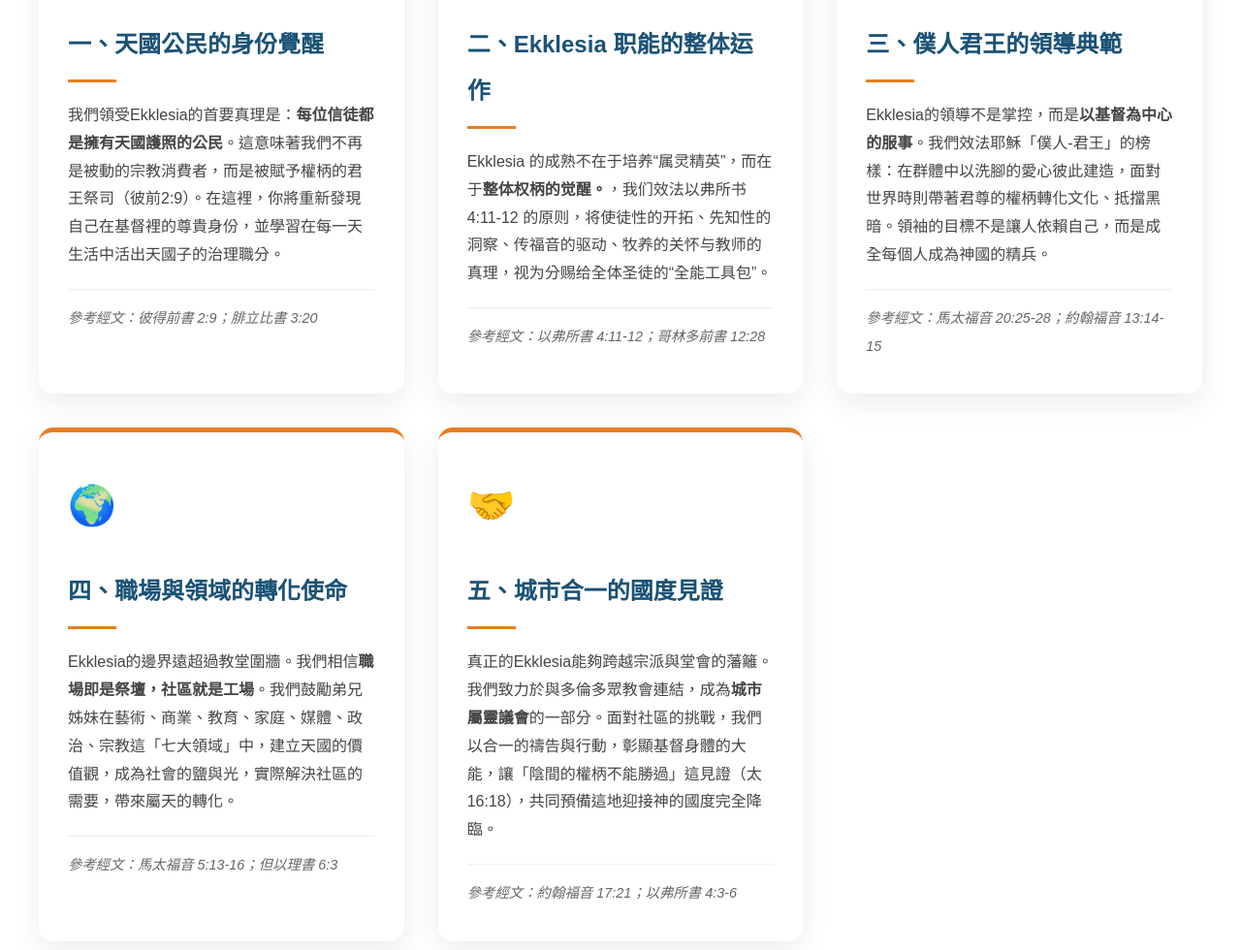
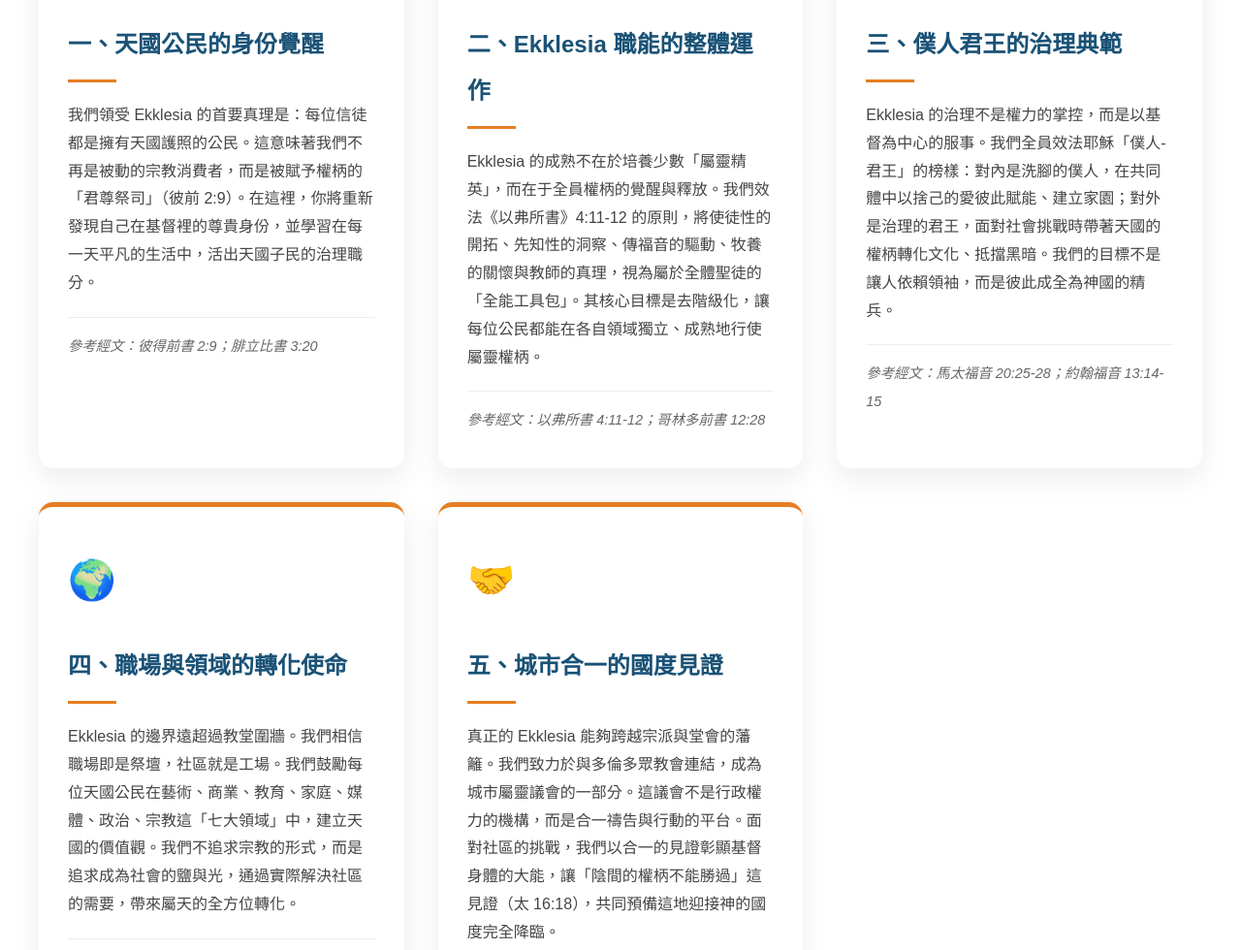
Before and after one commit to konbinoxx-cell/toronto-liferiver-church, a website: page pages/vision.html in a window 1280 px wide. Shown: the part 1380-2360 px from the top of the page at 97% size. Drawn offline with Linux system fonts and the light colour scheme.

Commit message:
fix 5 card

```diff
--- a/pages/vision.html
+++ b/pages/vision.html
@@ -248,25 +248,25 @@
                     <div class="ekklesia-icon">👑</div>
                     <h3>一、天國公民的身份覺醒</h3>
                     <p>
-                        我們領受Ekklesia的首要真理是：<strong>每位信徒都是擁有天國護照的公民</strong>。這意味著我們不再是被動的宗教消費者，而是被賦予權柄的君王祭司（彼前2:9）。在這裡，你將重新發現自己在基督裡的尊貴身份，並學習在每一天生活中活出天國子的治理職分。
+                        我們領受 Ekklesia 的首要真理是：每位信徒都是擁有天國護照的公民。這意味著我們不再是被動的宗教消費者，而是被賦予權柄的「君尊祭司」（彼前 2:9）。在這裡，你將重新發現自己在基督裡的尊貴身份，並學習在每一天平凡的生活中，活出天國子民的治理職分。
                     </p>
                     <div class="scripture-ref">參考經文：彼得前書 2:9；腓立比書 3:20</div>
                 </div>
 
                 <div class="ekklesia-card">
                     <div class="ekklesia-icon">🛠️</div>
-                    <h3>二、Ekklesia 职能的整体运作</h3>
+                    <h3>二、Ekklesia 職能的整體運作</h3>
                     <p>
-                        Ekklesia 的成熟不在于培养“属灵精英”，而在于<strong>整体权柄的觉醒。</strong>，我们效法以弗所书 4:11-12 的原则，将使徒性的开拓、先知性的洞察、传福音的驱动、牧养的关怀与教师的真理，视为分赐给全体圣徒的“全能工具包”。
+                        Ekklesia 的成熟不在於培養少數「屬靈精英」，而在于全員權柄的覺醒與釋放。我們效法《以弗所書》4:11-12 的原則，將使徒性的開拓、先知性的洞察、傳福音的驅動、牧養的關懷與教師的真理，視為屬於全體聖徒的「全能工具包」。其核心目標是去階級化，讓每位公民都能在各自領域獨立、成熟地行使屬靈權柄。
                     </p>
                     <div class="scripture-ref">參考經文：以弗所書 4:11-12；哥林多前書 12:28</div>
                 </div>
 
                 <div class="ekklesia-card">
                     <div class="ekklesia-icon">🤲</div>
-                    <h3>三、僕人君王的領導典範</h3>
+                    <h3>三、僕人君王的治理典範</h3>
                     <p>
-                        Ekklesia的領導不是掌控，而是<strong>以基督為中心的服事</strong>。我們效法耶穌「僕人-君王」的榜樣：在群體中以洗腳的愛心彼此建造，面對世界時則帶著君尊的權柄轉化文化、抵擋黑暗。領袖的目標不是讓人依賴自己，而是成全每個人成為神國的精兵。
+                        Ekklesia 的治理不是權力的掌控，而是以基督為中心的服事。我們全員效法耶穌「僕人-君王」的榜樣：對內是洗腳的僕人，在共同體中以捨己的愛彼此賦能、建立家園；對外是治理的君王，面對社會挑戰時帶著天國的權柄轉化文化、抵擋黑暗。我們的目標不是讓人依賴領袖，而是彼此成全為神國的精兵。
                     </p>
                     <div class="scripture-ref">參考經文：馬太福音 20:25-28；約翰福音 13:14-15</div>
                 </div>
@@ -275,7 +275,7 @@
                     <div class="ekklesia-icon">🌍</div>
                     <h3>四、職場與領域的轉化使命</h3>
                     <p>
-                        Ekklesia的邊界遠超過教堂圍牆。我們相信<strong>職場即是祭壇，社區就是工場</strong>。我們鼓勵弟兄姊妹在藝術、商業、教育、家庭、媒體、政治、宗教這「七大領域」中，建立天國的價值觀，成為社會的鹽與光，實際解決社區的需要，帶來屬天的轉化。
+                        Ekklesia 的邊界遠超過教堂圍牆。我們相信職場即是祭壇，社區就是工場。我們鼓勵每位天國公民在藝術、商業、教育、家庭、媒體、政治、宗教這「七大領域」中，建立天國的價值觀。我們不追求宗教的形式，而是追求成為社會的鹽與光，通過實際解決社區的需要，帶來屬天的全方位轉化。
                     </p>
                     <div class="scripture-ref">參考經文：馬太福音 5:13-16；但以理書 6:3</div>
                 </div>
@@ -284,7 +284,7 @@
                     <div class="ekklesia-icon">🤝</div>
                     <h3>五、城市合一的國度見證</h3>
                     <p>
-                        真正的Ekklesia能夠跨越宗派與堂會的藩籬。我們致力於與多倫多眾教會連結，成為<strong>城市屬靈議會</strong>的一部分。面對社區的挑戰，我們以合一的禱告與行動，彰顯基督身體的大能，讓「陰間的權柄不能勝過」這見證（太16:18），共同預備這地迎接神的國度完全降臨。
+                        真正的 Ekklesia 能夠跨越宗派與堂會的藩籬。我們致力於與多倫多眾教會連結，成為城市屬靈議會的一部分。這議會不是行政權力的機構，而是合一禱告與行動的平台。面對社區的挑戰，我們以合一的見證彰顯基督身體的大能，讓「陰間的權柄不能勝過」這見證（太 16:18），共同預備這地迎接神的國度完全降臨。
                     </p>
                     <div class="scripture-ref">參考經文：約翰福音 17:21；以弗所書 4:3-6</div>
                 </div>
```
